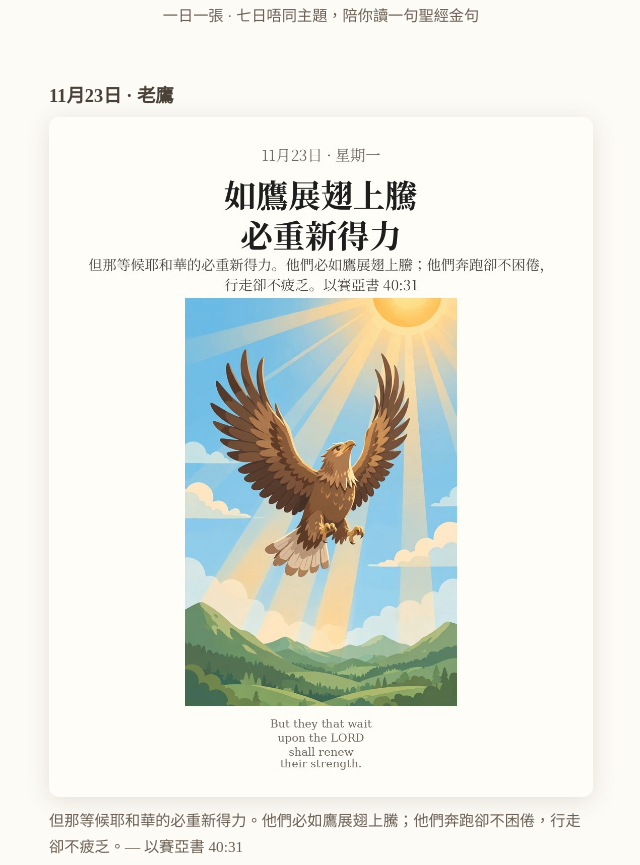
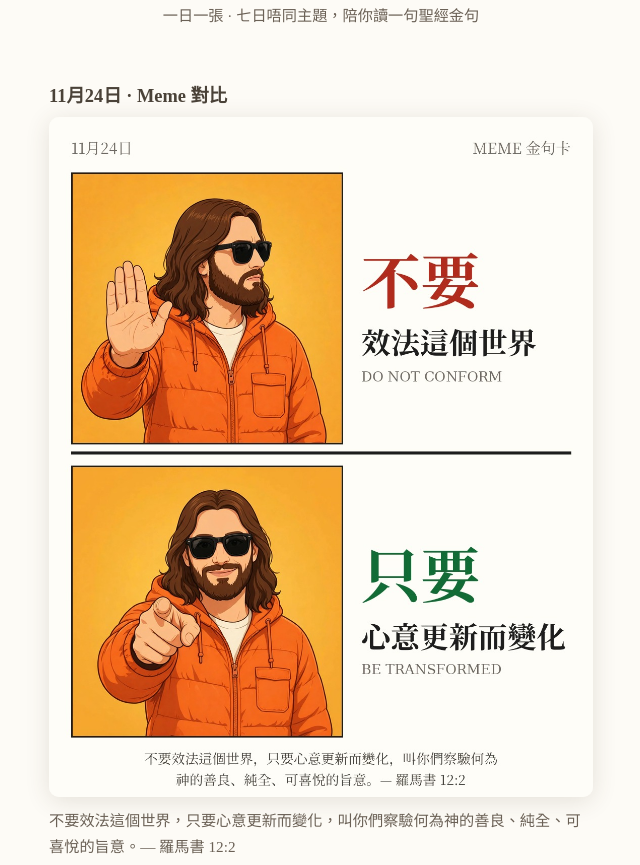
Before and after one commit to multronbox/multronbox.github.io, a plain HTML site: page daily/index.html in a window 1280 px wide. Shown: the part 87-952 px from the top of the page, without its empty margins (319-959 px from the left). Drawn offline with Linux system fonts and the light colour scheme.

Commit message:
daily: index add 2026-11-24

```diff
--- a/daily/index.html
+++ b/daily/index.html
@@ -26,6 +26,11 @@
 </header>
 <main>
   <section class="day">
+    <h2>11月24日 · Meme 對比</h2>
+    <img src="2026-11-24.jpg" alt="黑超耶穌兩格對比 — 不要效法這個世界，只要心意更新而變化">
+    <p class="verse">不要效法這個世界，只要心意更新而變化，叫你們察驗何為神的善良、純全、可喜悅的旨意。— 羅馬書 12:2</p>
+  </section>
+  <section class="day">
     <h2>11月23日 · 老鷹</h2>
     <img src="2026-11-23.jpg" alt="展翅上騰的老鷹 — 那等候耶和華的必如鷹展翅上騰">
     <p class="verse">但那等候耶和華的必重新得力。他們必如鷹展翅上騰；他們奔跑卻不困倦，行走卻不疲乏。— 以賽亞書 40:31</p>
```
